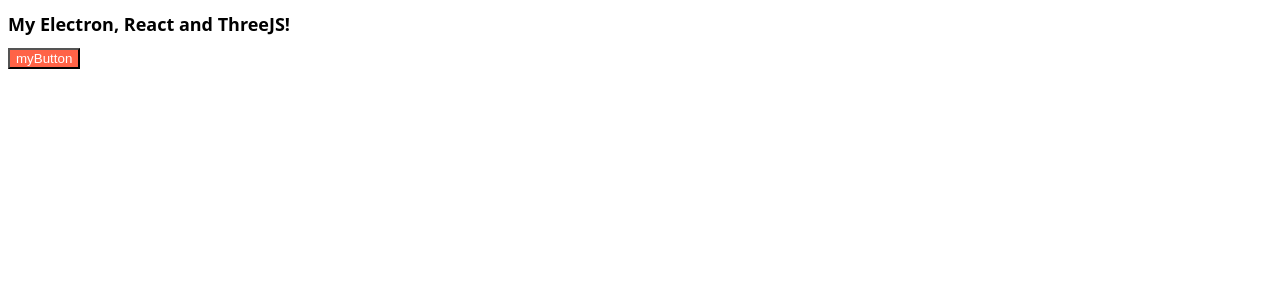
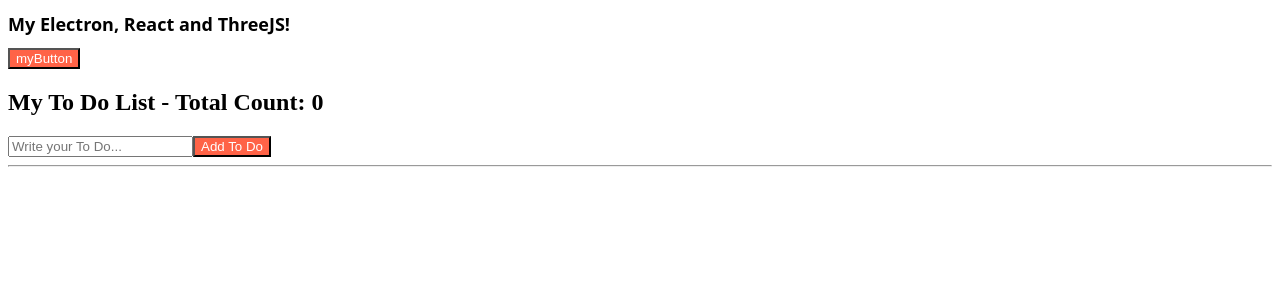
Before and after one commit to KiSae-Lee/my-electron-react-threejs, a React (Create React App) app: page / in a window 1280 px wide. Shown: the top 300 px of the page. Built offline with nearby package versions, Linux system fonts and the light colour scheme.

Commit message:
Update ToDoList component. there still have a issue to fix.

```diff
--- a/public/index.html
+++ b/public/index.html
@@ -14,7 +14,7 @@
       manifest.json provides metadata used when your web app is installed on a
       user's mobile device or desktop. See https://developers.google.com/web/fundamentals/web-app-manifest/
     -->
-    <link rel="manifest" href="%PUBLIC_URL%/manifest.json" />
+    <link rel="/manifest" href="%PUBLIC_URL%/manifest.json" />
     <!--
       Notice the use of %PUBLIC_URL% in the tags above.
       It will be replaced with the URL of the `public` folder during the build.
--- a/src/App.tsx
+++ b/src/App.tsx
@@ -2,16 +2,23 @@
 import React from "react";
 
 // import from files.
-import { Button } from "./button/Button";
+import { Button } from "./Elements/Button";
+import { ToDoList } from "./ToDoList/ToDoList";
 
 // import styles.
 import styles from "./App.module.css";
 
 function App() {
+  console.log("Create App!");
   return (
-    <div className="App">
-      <h1 className={styles.title}>My Electron, React and ThreeJS!</h1>
-      <Button text="myButton"></Button>
+    <div>
+      <div className="App">
+        <h1 className={styles.title}>My Electron, React and ThreeJS!</h1>
+        <Button text="myButton"></Button>
+      </div>
+      <div>
+        <ToDoList />
+      </div>
     </div>
   );
 }
--- a/src/button/Button.tsx
+++ b/src/Elements/Button.tsx
@@ -6,6 +6,11 @@
 }
 
 export function Button(props: ButtonProps) {
-  const { text="Button", ...rest } = props; // default value for the props.
-  return <button className={styles.btn} {...rest}>{text}</button>;
+  console.log("Create Button!");
+  const { text = "Button", ...rest } = props; // default value for the props.
+  return (
+    <button className={styles.btn} {...rest}>
+      {text}
+    </button>
+  );
 }
--- /dev/null
+++ b/src/ToDoList/ToDoList.tsx
@@ -0,0 +1,47 @@
+import React from "react";
+import { Button } from "../Elements/Button";
+
+export function ToDoList() {
+  // TODO: Fix the re-render issue.
+  console.log("Create ToDoList!");
+
+  const [toDo, setToDo] = React.useState("");
+  const [toDos, setToDos] = React.useState<string[]>([]);
+
+  const onSubmit = (event: React.FormEvent<HTMLFormElement>) => {
+    event.preventDefault();
+
+    if (toDo === "") {
+      return;
+    }
+
+    console.log(toDo);
+    setToDos((current) => [...current, toDo]);
+    setToDo((current) => (current = ""));
+  };
+
+  React.useEffect(() => {
+    console.log(`To Do List: ${toDos}`);
+  }, [toDos]);
+
+  return (
+    <div>
+        <h2>My To Do List - Total Count: {toDos.length}</h2>
+      <form onSubmit={onSubmit}>
+        <input
+          value={toDo}
+          onChange={(event: React.ChangeEvent<HTMLInputElement>) => {
+            setToDo(event.target.value);
+          }}
+          type="text"
+          placeholder="Write your To Do..."
+        />
+        <Button text="Add To Do" />
+      </form>
+      <hr />
+      {toDos.map((item, index) => (
+        <li key={index}>{item}</li>
+      ))}
+    </div>
+  );
+}
--- a/src/index.tsx
+++ b/src/index.tsx
@@ -6,7 +6,5 @@
   document.getElementById('root') as HTMLElement
 );
 root.render(
-  <React.StrictMode>
     <App />
-  </React.StrictMode>
 );
```
Also changed, not shown: src/Elements/button.module.css (renamed from src/button/button.module.css).
